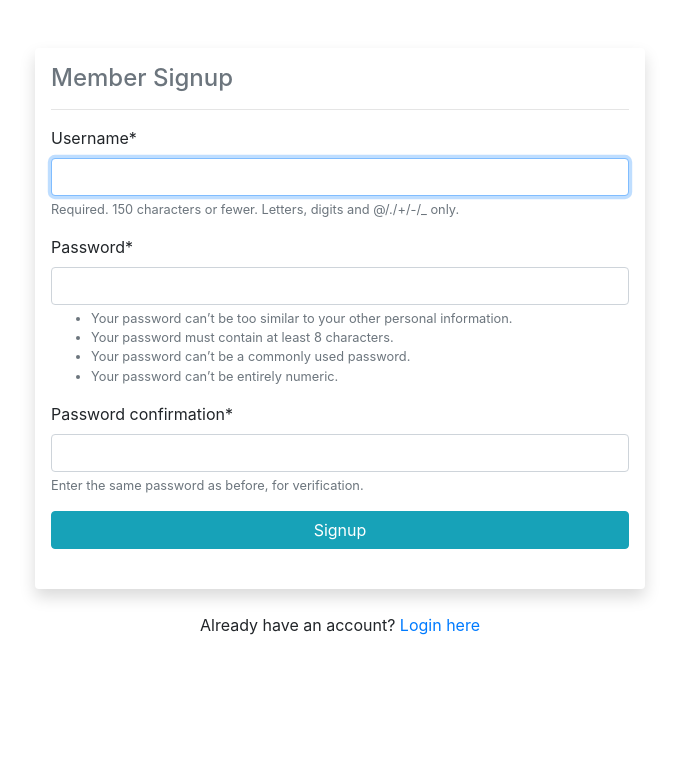
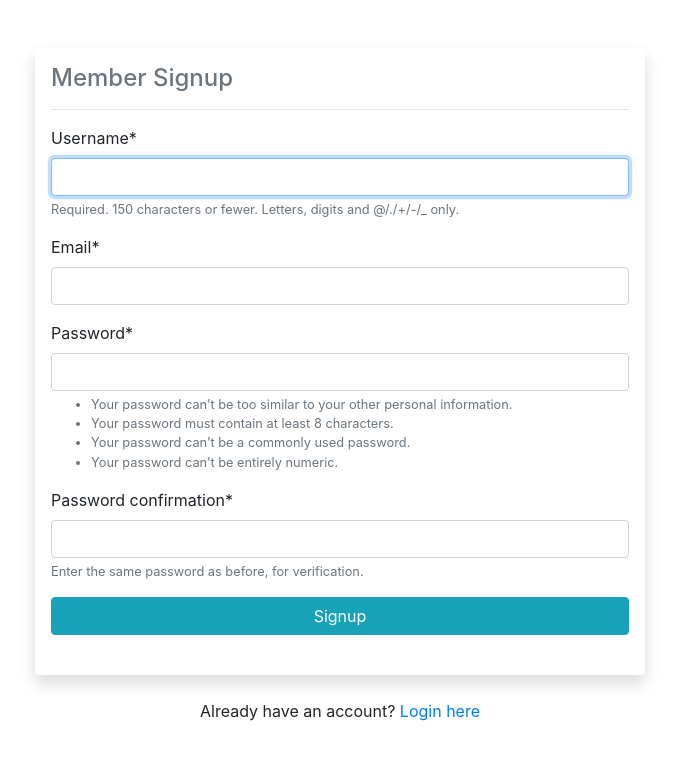
Before and after one commit to prowsandy/django-boilerplate, a Django app: page /signup/ in a window 1280 px wide. Shown: the top 760 px of the page, without its empty margins (300-979 px from the left). Run offline with Django 3.2, Linux system fonts and the light colour scheme; some libraries are stand-ins or nearby versions.

Commit message:
include email field on sign up

```diff
--- a/home/forms.py
+++ b/home/forms.py
@@ -5,7 +5,19 @@ from django.core.validators import ValidationError
 from django import forms
 
 class SignUpForm(UserCreationForm):
-
+   email = forms.EmailField(required=True,label='Email',error_messages={'exists': 'Oops! Email already exist'})
    class Meta:
       model = User
-      fields = ('username', 'password1', 'password2',)
+      fields = ('username', 'email', 'password1', 'password2',)
+
+   def save(self, commit=True):
+        user = super().save(commit=False)
+        user.email = self.cleaned_data["email"]
+        if commit:
+            user.save()
+        return user
+
+   def clean_email(self):
+        if User.objects.filter(email=self.cleaned_data['email']).exists():
+            raise ValidationError(self.fields['email'].error_messages['exists'])
+        return self.cleaned_data['email']
--- a/templates/registration/signup.html
+++ b/templates/registration/signup.html
@@ -17,6 +17,10 @@
 
             <div class="form-group">
                  {{ form.username|as_crispy_field }}
+            </div>
+
+            <div class="form-group">
+                 {{ form.email|as_crispy_field }}
             </div>
 
              <div class="form-group">
```
Also changed, not shown: db.sqlite3.
